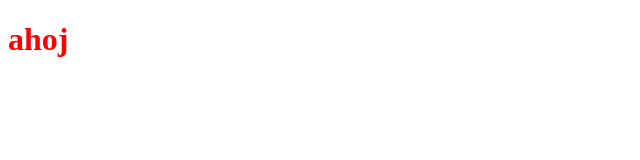
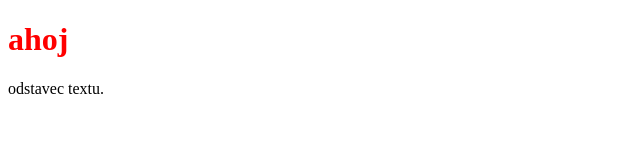
Before and after one commit to KristynaSova/zivotopis, a plain HTML site: page index.html in a window 1280 px wide. Shown: the whole page, without its empty margins (0-640 px from the left). Drawn offline with Linux system fonts and the light colour scheme.

Commit message:
first commit

```diff
--- a/index.html
+++ b/index.html
@@ -9,5 +9,8 @@
 </head>
 <body>
     <h1> ahoj </h1>
+
+    <p>odstavec textu.</p>
+
 </body>
 </html>
```
